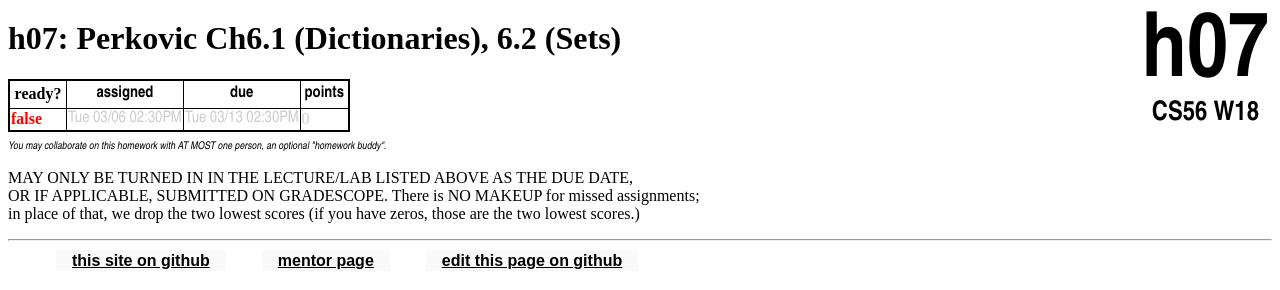
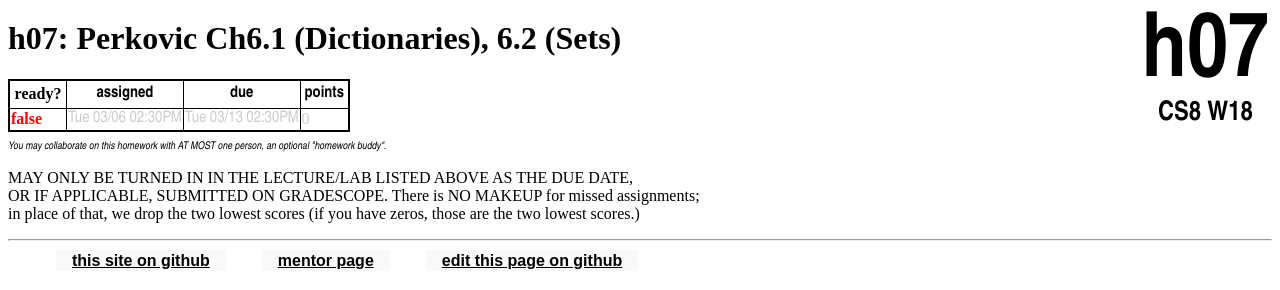
Before and after one commit to ucsb-cs8-w18-wang/ucsb-cs8-w18-wang.github.io, a Jekyll site: the page built from _hwk/h07.md, in a window 1280 px wide. Shown: the part 447-737 px from the top of the page. Built offline with Jekyll 4.4.1, drawn with Linux system fonts in a browser that asks for light colours.

Commit message:
Replacing CS56 with CS8 in hwk template

```diff
--- a/_layouts/hwk.html
+++ b/_layouts/hwk.html
@@ -17,7 +17,7 @@
 	    <table>
 	      <tr> <td class="page-num">1</td>  </tr>
 	      <tr> <td class="asn-num">{{page.num}}</td>  </tr>
-	      <tr> <td class="course-qtr">CS56&#160;<span class="insert-qtr">{{site.qtr}}</span></td>  </tr>
+	      <tr> <td class="course-qtr">CS8&#160;<span class="insert-qtr">{{site.qtr}}</span></td>  </tr>
 	    </table>
 	  </div>
 
```
